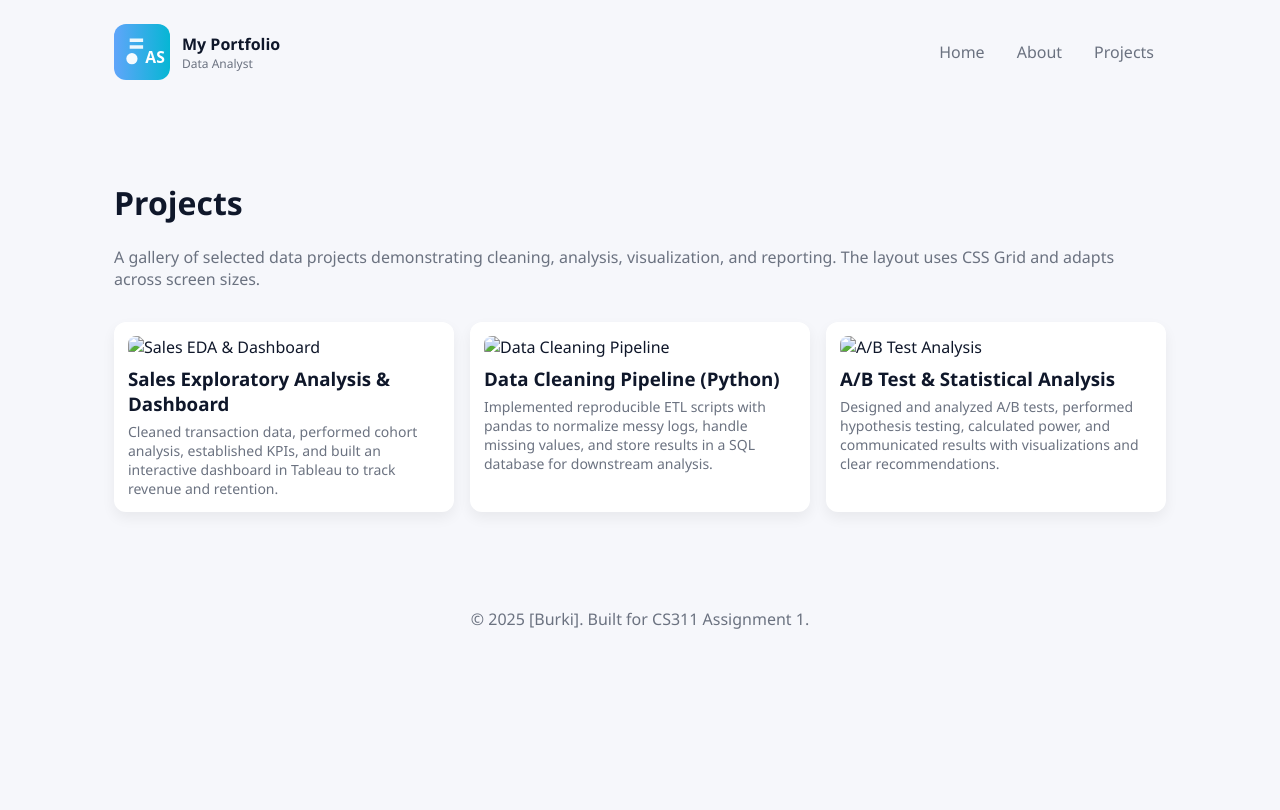
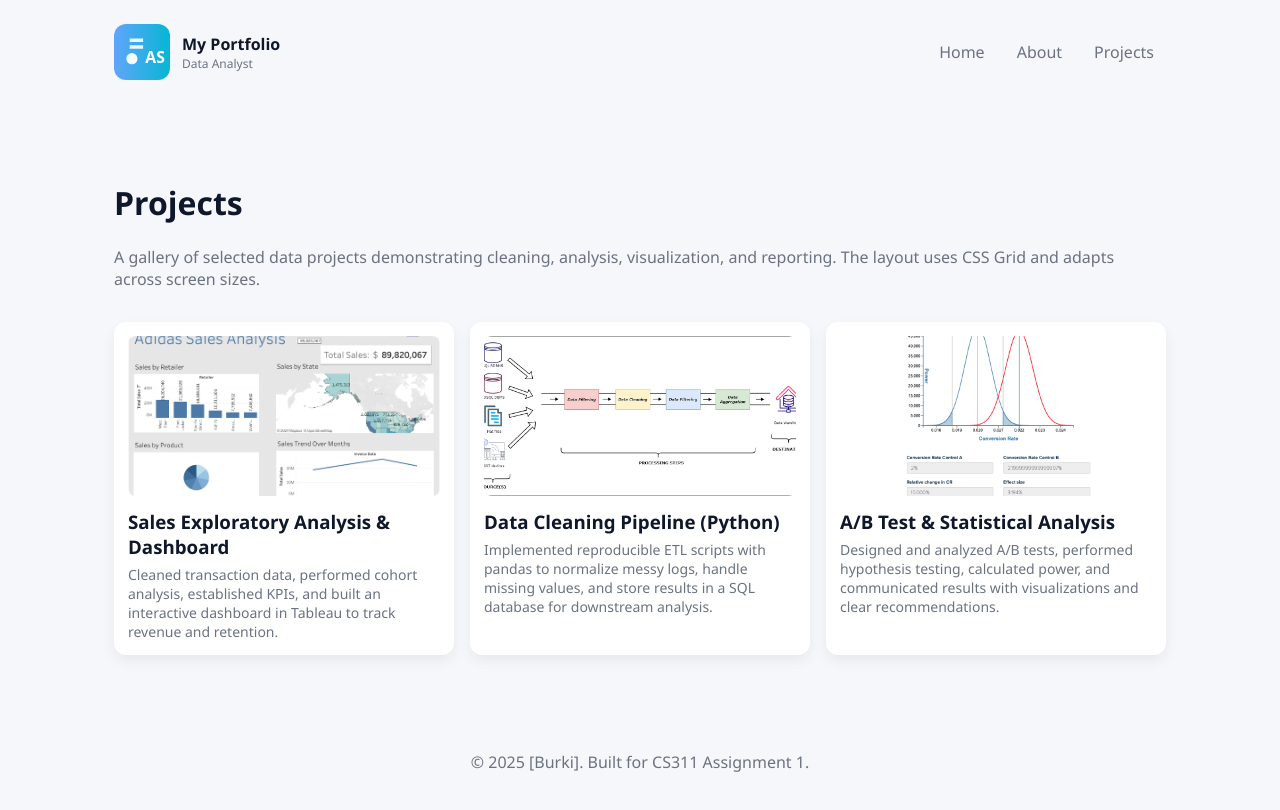
Before and after one commit to Ahmadshahburki/personal-website, a plain HTML site: page projects.html in a window 1280 px wide. Drawn offline with Linux system fonts and the light colour scheme; the site is published under a folder, as on GitHub Pages, so addresses that start at the root find nothing.

Commit message:
Use relative paths for images/logo/links for GitHub Pages

```diff
--- a/projects.html
+++ b/projects.html
@@ -28,19 +28,19 @@
 
     <section class="grid mt-8">
       <article class="card">
-        <img src="/images/Sales Exploratory Analysis & Dashboard.png" alt="Sales EDA & Dashboard">
+        <img src="images/Sales Exploratory Analysis & Dashboard.png" alt="Sales EDA & Dashboard">
         <h3>Sales Exploratory Analysis & Dashboard</h3>
         <p class="text-muted">Cleaned transaction data, performed cohort analysis, established KPIs, and built an interactive dashboard in Tableau to track revenue and retention.</p>
       </article>
 
       <article class="card">
-        <img src="/images/Data Cleaning Pipeline (Python).webp" alt="Data Cleaning Pipeline">
+        <img src="images/Data Cleaning Pipeline (Python).webp" alt="Data Cleaning Pipeline">
         <h3>Data Cleaning Pipeline (Python)</h3>
         <p class="text-muted">Implemented reproducible ETL scripts with pandas to normalize messy logs, handle missing values, and store results in a SQL database for downstream analysis.</p>
       </article>
 
       <article class="card">
-        <img src="/images/A   B Test & Statistical Analysis.png" alt="A/B Test Analysis">
+        <img src="images/A   B Test & Statistical Analysis.png" alt="A/B Test Analysis">
         <h3>A/B Test & Statistical Analysis</h3>
         <p class="text-muted">Designed and analyzed A/B tests, performed hypothesis testing, calculated power, and communicated results with visualizations and clear recommendations.</p>
       </article>
```
Also changed, not shown: about.html (+1 -1 lines), index.html (+3 -3 lines).
